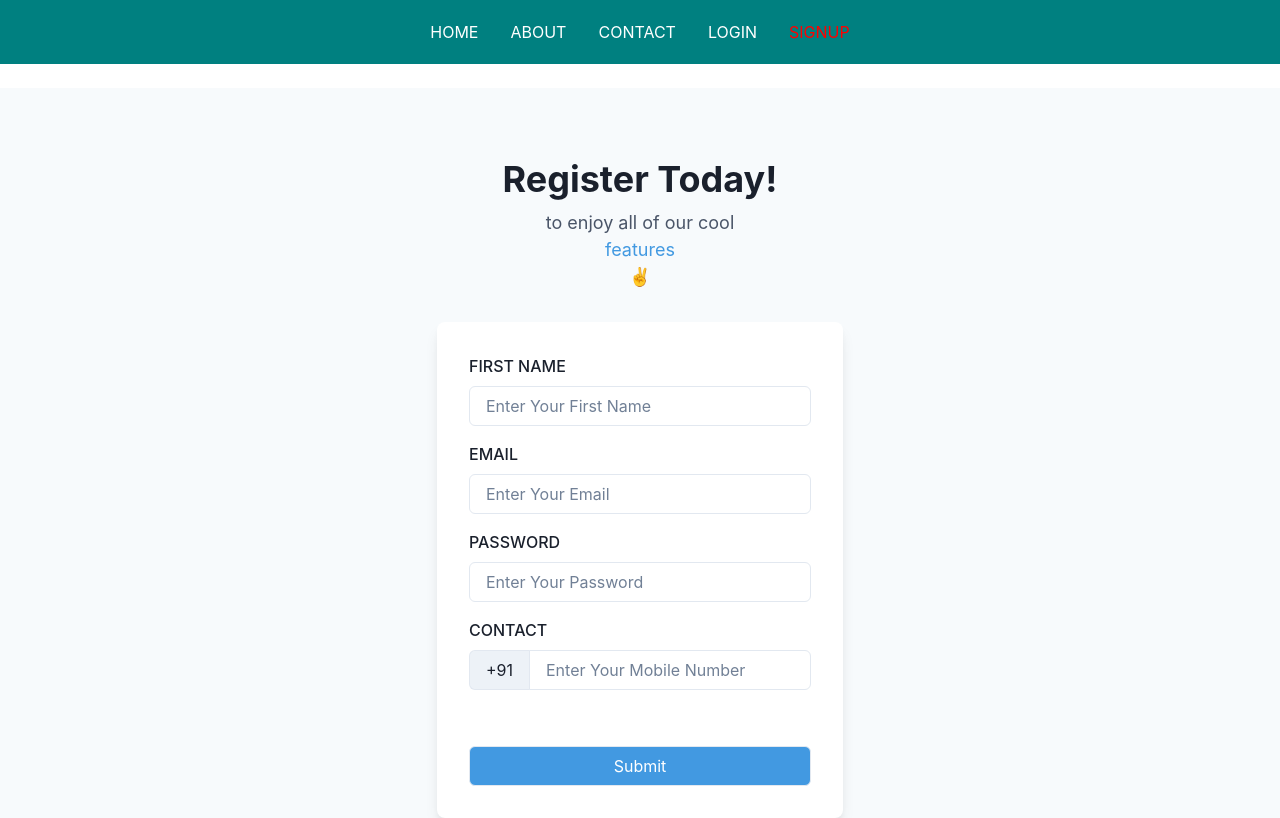
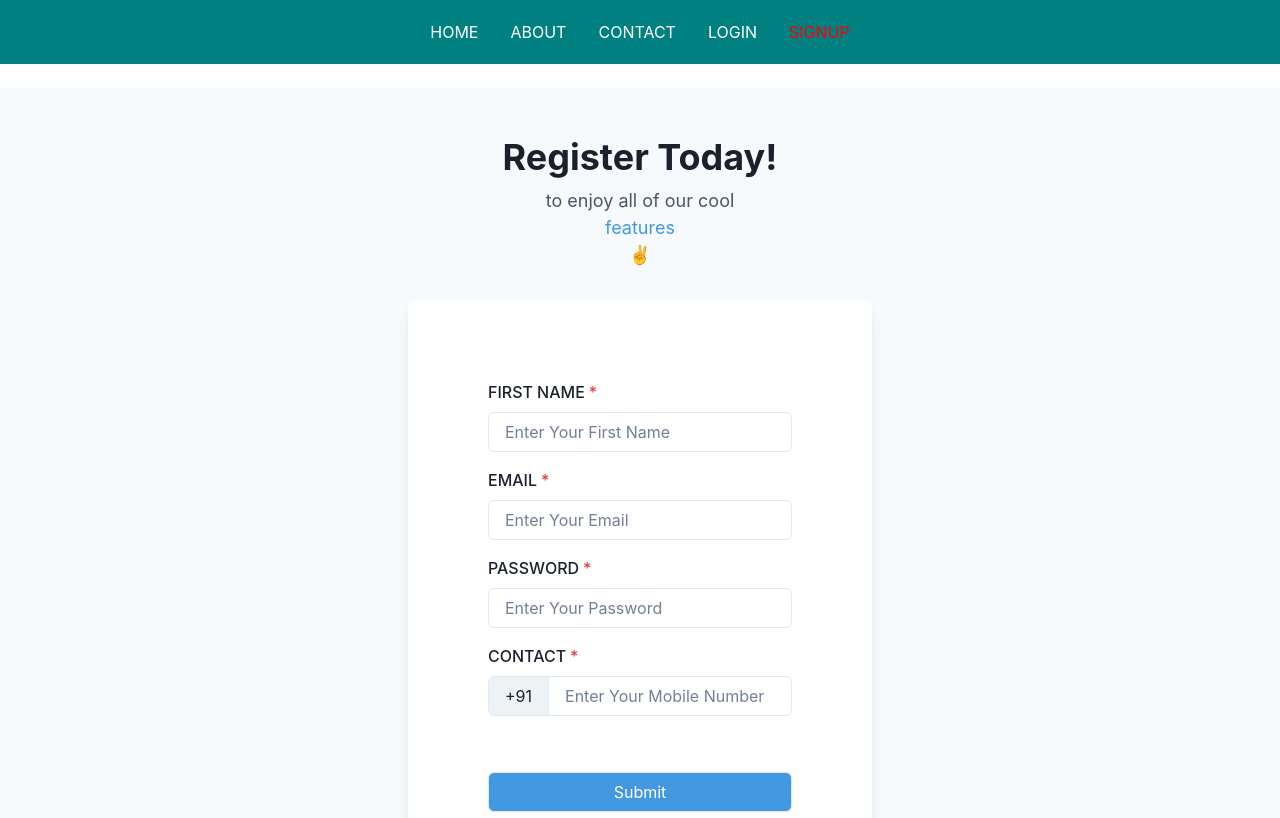
Before and after one commit to shaileshwebdeveloper/wendor-frontend, a React (Create React App) app: page /signup in a window 1280 px wide. Shown: the top 818 px of the page. Built offline with nearby package versions, Linux system fonts and the light colour scheme.

Commit message:
validation added

```diff
--- a/src/routes/AddProduct.jsx
+++ b/src/routes/AddProduct.jsx
@@ -106,9 +106,9 @@ export const AddProduct = () => {
             <Box>
               <Input
                 value={payload.title}
+                placeholder="Please Add the Title"
                 name="title"
                 onChange={handleChange}
-                placeholder="Add Title"
                 mb={"1rem"}
                 border="1px solid teal"
                 required
@@ -121,7 +121,7 @@ export const AddProduct = () => {
                 value={payload.image}
                 name="image"
                 onChange={handleChange}
-                placeholder="Add Image Url"
+                placeholder="Please Add Image Url"
                 mb={"1rem"}
                 border="1px solid teal"
               />
@@ -134,7 +134,7 @@ export const AddProduct = () => {
                 value={payload.price}
                 name="price"
                 onChange={handleChange}
-                placeholder="Add Price"
+                placeholder="Please Add Price"
                 mb={"1rem"}
                 border="1px solid teal"
               />
--- a/src/routes/Login.jsx
+++ b/src/routes/Login.jsx
@@ -92,7 +92,7 @@ export const Login = () => {
             p={8}
           >
             <Stack spacing={4}>
-              <FormControl id="mobile">
+              <FormControl id="mobile" isRequired>
                 <FormLabel>CONTACT</FormLabel>
                 <Input
                   type="number"
@@ -104,6 +104,7 @@ export const Login = () => {
                 />
                 <Button
                   bg={"blue.400"}
+                  mt="20px"
                   color={"white"}
                   _hover={{
                     bg: "blue.500",
@@ -114,7 +115,7 @@ export const Login = () => {
                 </Button>
               </FormControl>
 
-              <FormControl id="password">
+              <FormControl id="password" isRequired>
                 <FormLabel>OTP</FormLabel>
                 <Input
                   type="number"
--- a/src/routes/Signup.jsx
+++ b/src/routes/Signup.jsx
@@ -74,10 +74,10 @@ export const Signup = () => {
             rounded={"lg"}
             bg={useColorModeValue("white", "gray.700")}
             boxShadow={"lg"}
-            p={8}
+            p={20}
           >
             <Stack spacing={4}>
-              <FormControl id="firstname">
+              <FormControl id="firstname" isRequired>
                 <FormLabel>FIRST NAME</FormLabel>
                 <Input
                   type="text"
@@ -89,7 +89,7 @@ export const Signup = () => {
                 />
               </FormControl>
 
-              <FormControl id="email">
+              <FormControl id="email" isRequired>
                 <FormLabel>EMAIL</FormLabel>
                 <Input
                   type="email"
@@ -101,7 +101,7 @@ export const Signup = () => {
                 />
               </FormControl>
 
-              <FormControl id="password">
+              <FormControl id="password" isRequired>
                 <FormLabel>PASSWORD</FormLabel>
                 <Input
                   type="password"
@@ -113,7 +113,7 @@ export const Signup = () => {
                 />
               </FormControl>
 
-              <FormControl id="mobile">
+              <FormControl id="mobile" isRequired>
                 <FormLabel>CONTACT</FormLabel>
                 <InputGroup>
                   <InputLeftAddon children="+91" />
```
